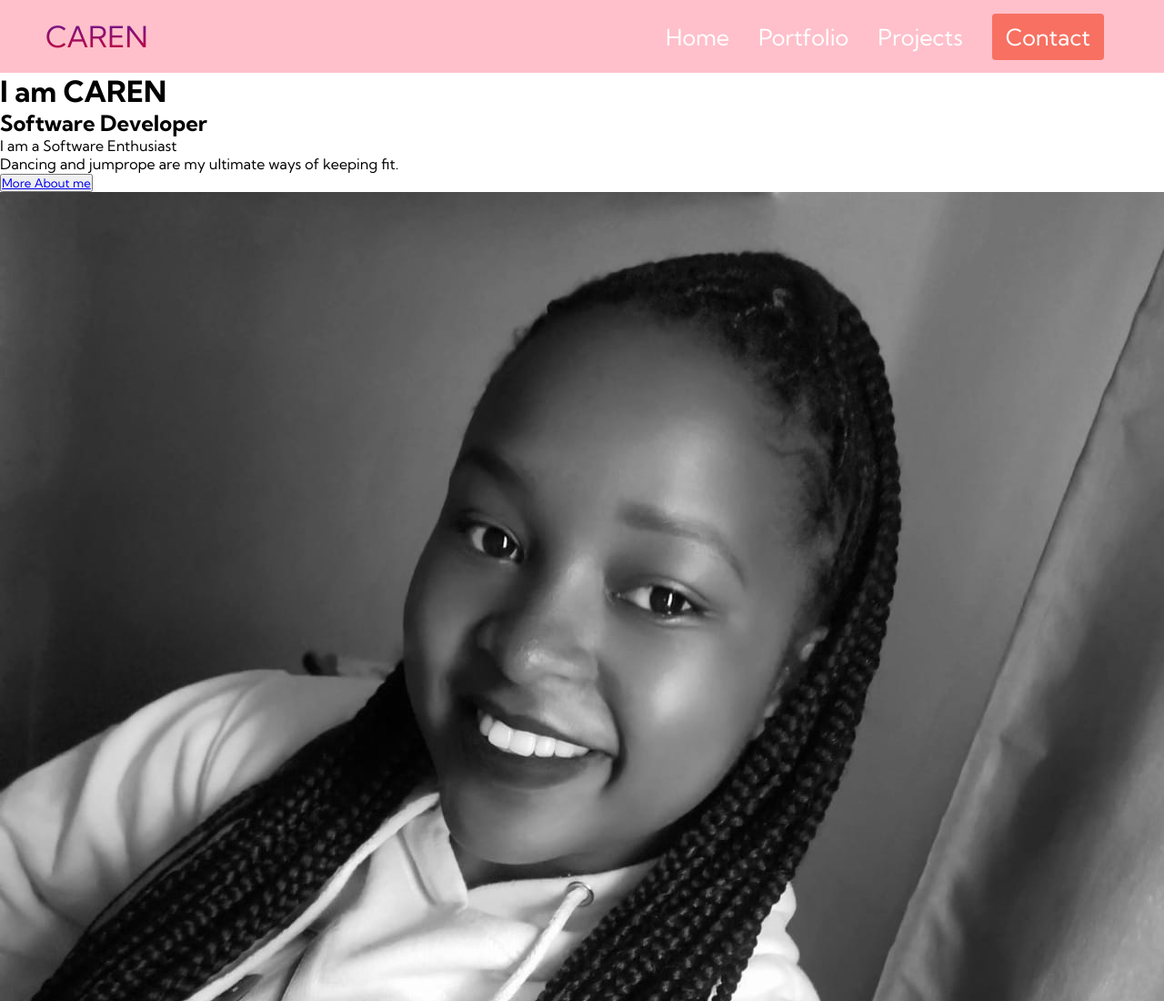
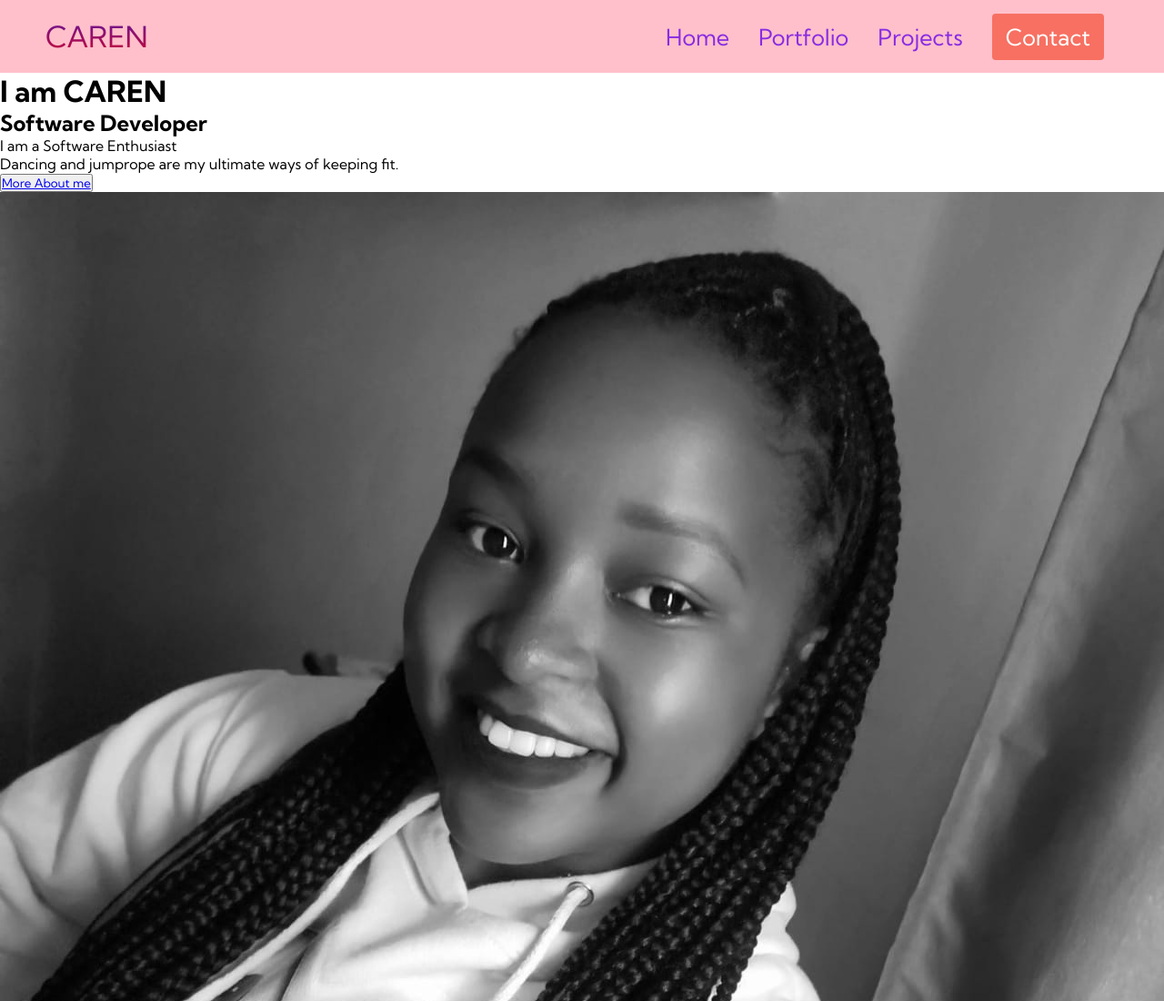
Before and after one commit to Karenkoech/Karen_portfolio, a plain HTML site: page index.html in a window 1280 px wide. Shown: the top 1100 px of the page at 91% size. Drawn offline with Linux system fonts and the light colour scheme.

Commit message:
Add all changes made to sections from nav__bar menu to nav__bar toggle bar

```diff
--- a/style.css
+++ b/style.css
@@ -28,7 +28,6 @@
 }
 
 #navbar__logo{
-    background-color: greenyellow;
     background-image: linear-gradient( to top, red 0, rgb(46, 28, 206) 100%);
     background-size: 100%;
     -webkit-background-clip: text;
@@ -56,7 +55,7 @@
 
 }
 .navbar__links{
-    color:white;
+    color: blueviolet;
     display: flex;
     align-items: center;
     padding: 0 1rem;
@@ -174,7 +173,7 @@
 }
 #mobile-menu.is-active .bar:nth-child(3){
     transform: translateY(-8px) rotate(-45deg);
-});
+};
 /*Hero section CSS*/
 .main{
     background-color: pink;
```
